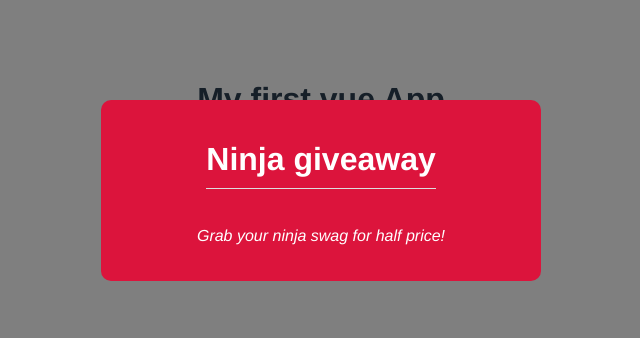
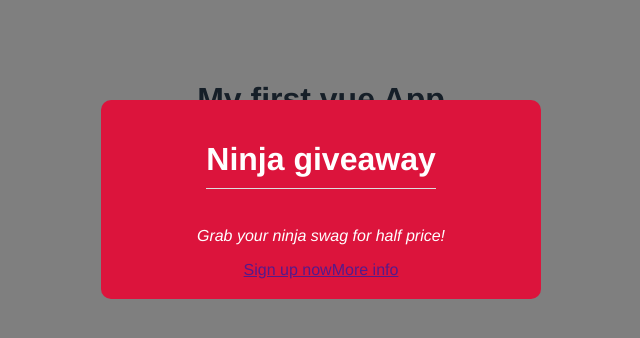
Before and after one commit to BertoRamosM/vueJS-lesson2-, a Vue app: page / in a window 1280 px wide. Both pictures are taken after a click on the button "open modal". Shown: the top 338 px of the page, without its empty margins (319-959 px from the left). Built offline with nearby package versions, Linux system fonts and the light colour scheme.

Commit message:
using named slots

```diff
--- a/src/App.vue
+++ b/src/App.vue
@@ -3,8 +3,13 @@
  <p>Welcome...</p>
  <div v-if="showModal">
  <Modal  theme="sale" @close="toggleModal">
+  <template v-slot:links>
+    <a href="">Sign up now</a>
+    <a href="">More info</a>
+  </template>
   <h1>Ninja giveaway</h1>
   <p>Grab your ninja swag for half price!</p>
+
 </Modal >
  </div>
  <button @click="toggleModal">open modal</button>
--- a/src/components/Modal.vue
+++ b/src/components/Modal.vue
@@ -2,6 +2,9 @@
   <div class="backdrop" @click.self="closeModal">
     <div class="modal" :class="{sale: theme === 'sale'}">
      <slot></slot>
+     <div class="actions">
+      <slot name="links"></slot>
+     </div>
     </div>
   </div>
 </template>
```
